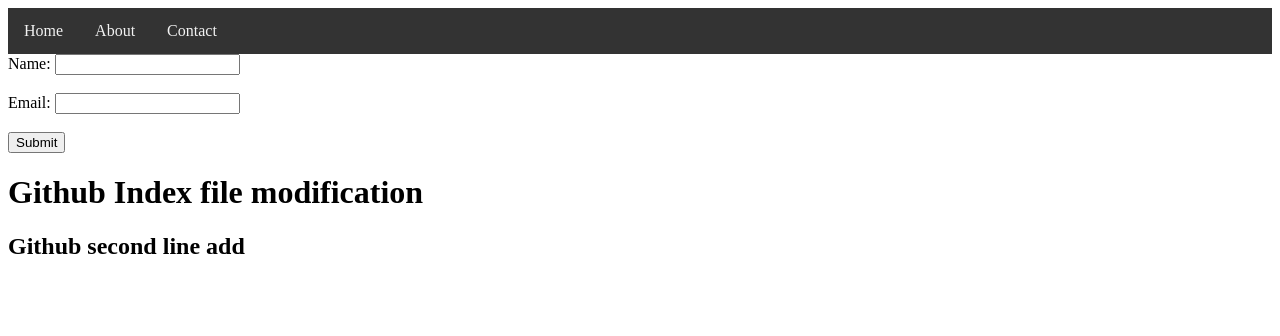
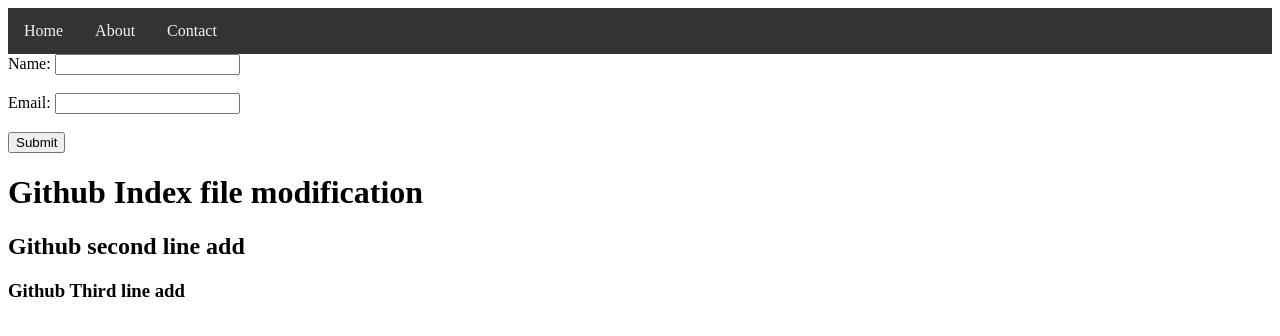
Before and after one commit to Sanjay-Tech-Lab/GitExample2, a plain HTML site: page index.html in a window 1280 px wide. Drawn offline with Linux system fonts and the light colour scheme.

Commit message:
Forth version index.html file

```diff
--- a/index.html
+++ b/index.html
@@ -40,5 +40,6 @@
     </form>
     <h1>Github Index file modification</h1>
     <h2>Github second line add</h2>
+    <h3>Github Third line add</h3>
 </body>
 </html>
```
